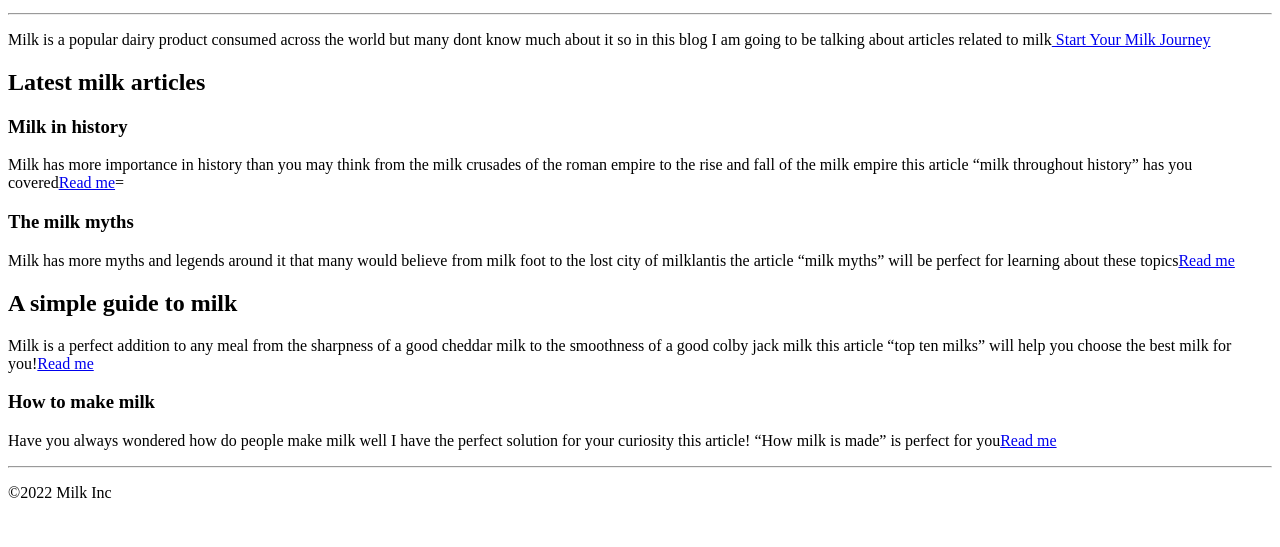
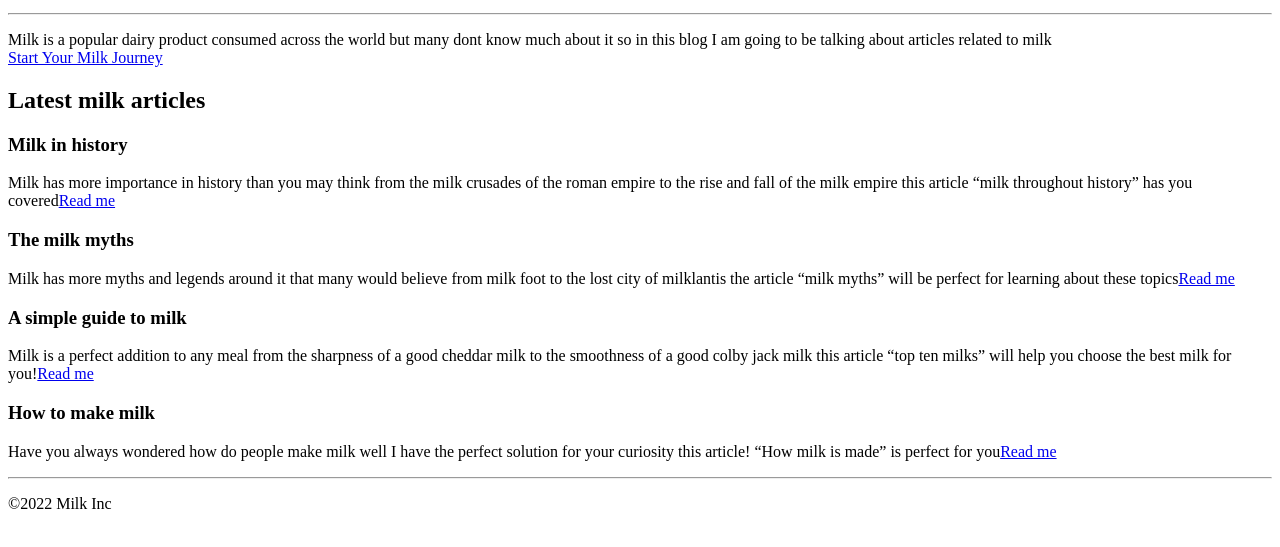
Before and after one commit to Theodore-Howell/Got-Milk-, a plain HTML site: page index.html in a window 1280 px wide. Shown: the part 101-648 px from the top of the page. Drawn offline with Linux system fonts and the light colour scheme.

Commit message:
completed fixing errors

```diff
--- a/index.html
+++ b/index.html
@@ -9,18 +9,18 @@
         <p>A <em>simple</em> blog about milk
         </p>
         <hr>
-        <p>Milk is a popular dairy product consumed across the world but many dont know much about it so in this blog I am going to be talking about articles related to milk<a href="#">  Start Your Milk Journey</a>
+        <p>Milk is a popular dairy product consumed across the world but many dont know much about it so in this blog I am going to be talking about articles related to milk<br><a href="#">  Start Your Milk Journey</a>
 
             <h2>Latest milk articles
             </h2>
             <h3>Milk in history
             </h3>
-            <p>Milk has more importance in history than you may think from the milk crusades of the roman empire to the rise and fall of the milk empire this article “milk throughout history” has you covered<a href="#">Read me</a>=
+            <p>Milk has more importance in history than you may think from the milk crusades of the roman empire to the rise and fall of the milk empire this article “milk throughout history” has you covered<a href="#">Read me</a>
             </p>
             <h3>The milk myths</h3>
             <p>Milk has more myths and legends around it that many would believe from milk foot to the lost city of milklantis the article “milk myths” will be perfect for learning about these topics<a href="#">Read me</a>
             </p>
-            <h2>A simple guide to milk
+            <h3>A simple guide to milk
             </h3>
             <p>Milk is a perfect addition to any meal from the sharpness of a good cheddar milk to the smoothness of a good colby jack milk this article “top ten milks” will help you choose the best milk for you!<a href="#">Read me</a>
             </p>
```
